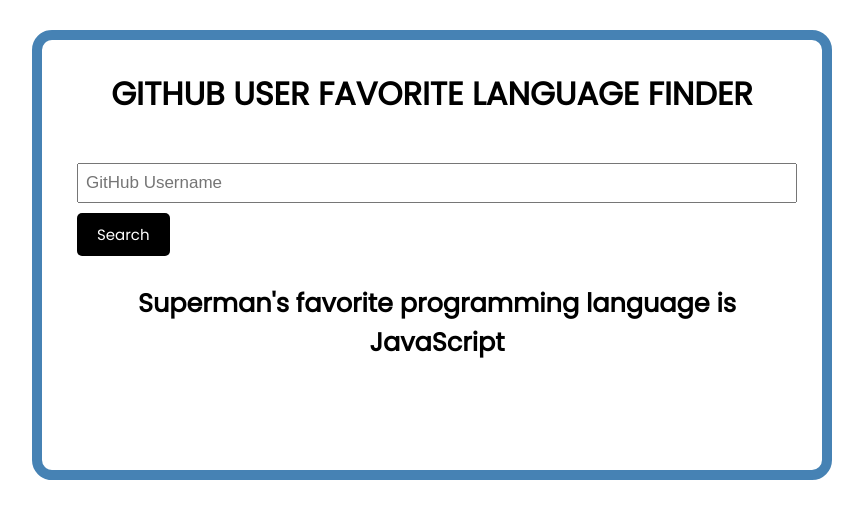
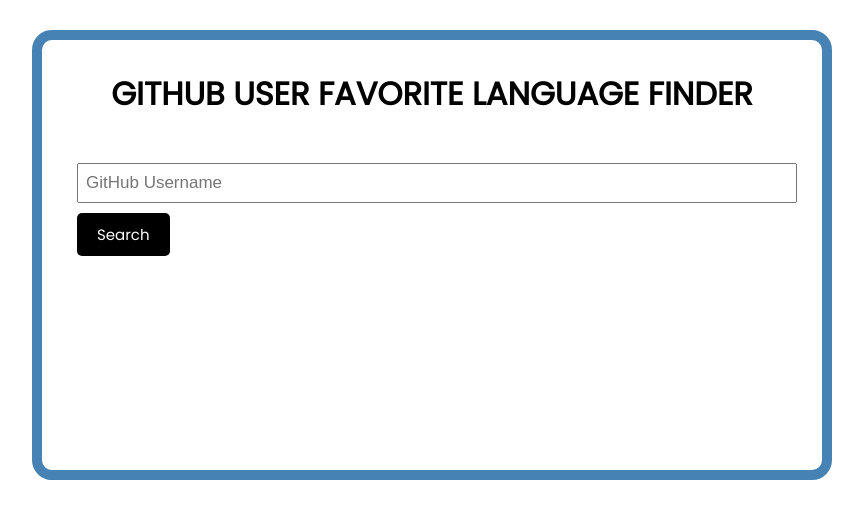
Before and after one commit to TomasGarciaDev/github-user-language-finder, a React (Create React App) app: page / in a window 1280 px wide. Shown: the top 518 px of the page, without its empty margins (208-1071 px from the left). Built offline with nearby package versions, Linux system fonts and the light colour scheme.

Commit message:
Conditionally rendering UserCard when repos array is not empty

```diff
--- a/src/components/Finder.js
+++ b/src/components/Finder.js
@@ -13,7 +13,6 @@
   };
 
   const searchRepos = () => {
-    console.log(repos)
     setLoading(true)
     axios({
       method: "get",
@@ -22,6 +21,7 @@
       setLoading(false);
       setUsername("");
       setRepos(res.data)}).catch(e => {
+        setLoading(false);
         alert("User not found");
         setUsername("");
       })
@@ -38,7 +38,7 @@
         </input>
         <button className="btn" onClick={handleSubmit}>{loading ? "Searching..." : "Search"}</button>
       </form>
-      <UserCard />
+      {repos.length > 0 && <UserCard repos={repos}/>}
     </div>
   )
 }
--- a/src/components/UserCard.js
+++ b/src/components/UserCard.js
@@ -1,4 +1,5 @@
-const UserCard = () => {
+const UserCard = ({ repos }) => {
+  console.log(repos);
   return (
     <div className="usercard" data-testid="usercard-test">
       <h2>Superman's favorite programming language is JavaScript</h2>
```
